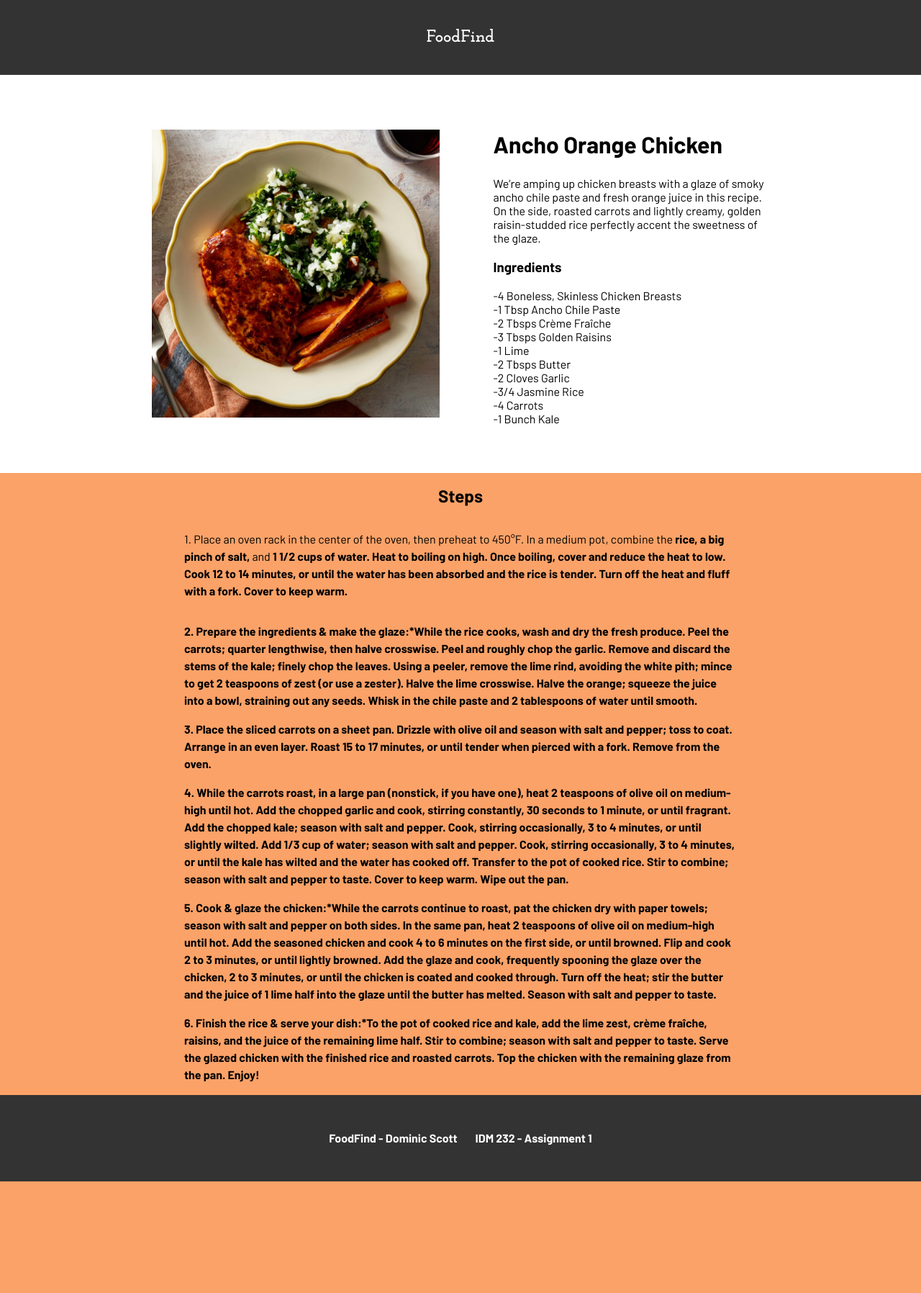
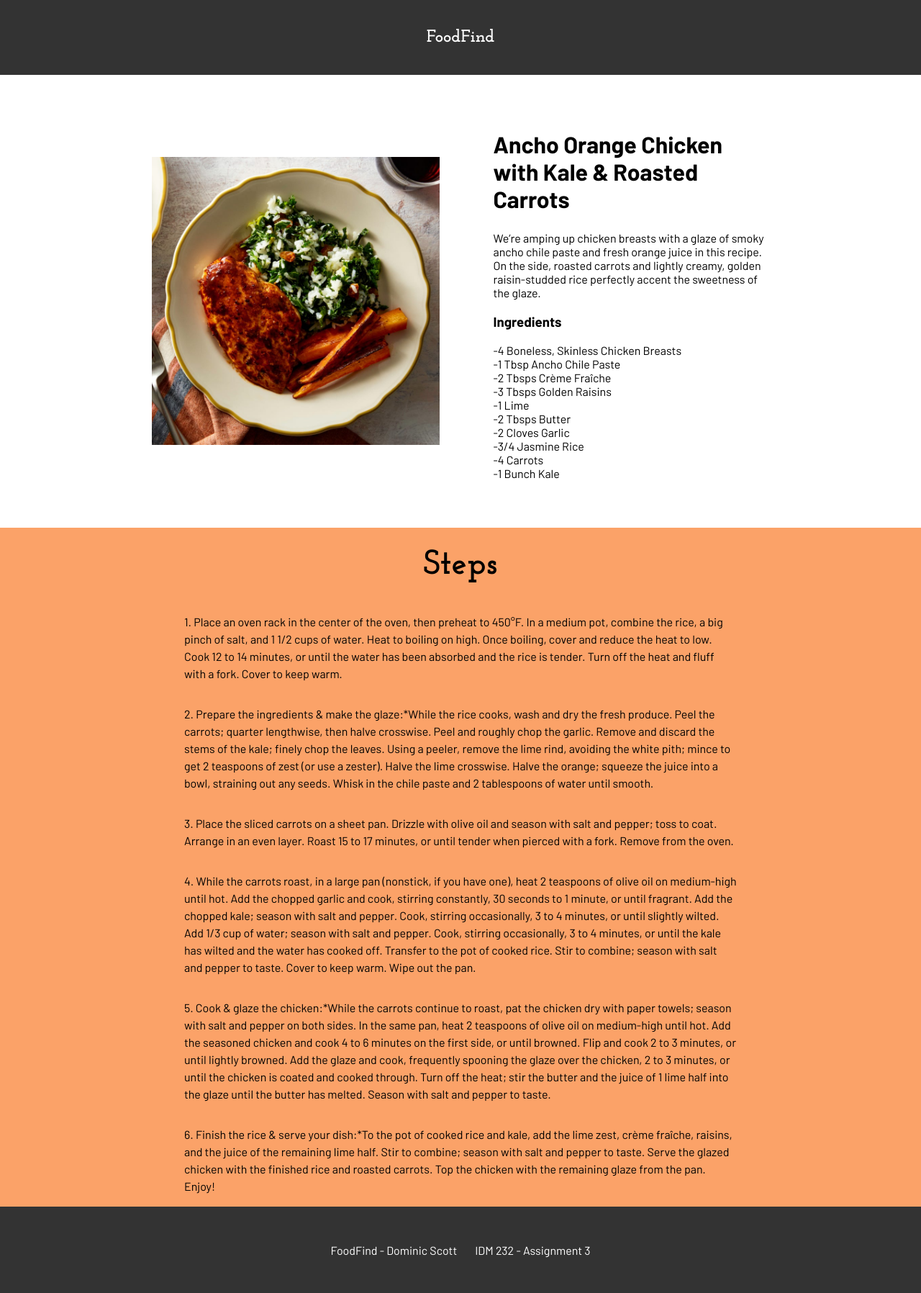
Before and after one commit to domthescott/idm232-ds3765, a PHP site: page /hwk03/index.html in a window 1280 px wide. Shown: the whole page at 72% size. Before the commit the page ends 1641 px from the top, so only its background shows below. Run offline with PHP 8.4, Linux system fonts and the light colour scheme.

Commit message:
Media queries

```diff
--- a/hwk03/index.html
+++ b/hwk03/index.html
@@ -3,7 +3,7 @@
 
 <head>
   <meta charset="utf-8">
-  <title>Static Recipe Home Page</title>
+  <title>hwk03</title>
   <meta name="author" content="">
   <meta name="description" content="">
   <meta name="viewport" content="width=device-width, initial-scale=1">
@@ -28,7 +28,8 @@
     <img class="recipeimage" src="Images/Ancho-OrangeChicken.jpg">
 
     <div class="recipenameandingredients">
-        <h2 class="recipename">Ancho Orange Chicken</h2>
+        <h2 class="recipename">Ancho Orange Chicken with Kale & Roasted Carrots</h2>
+
 
         <p>Weʼre amping up chicken breasts with a glaze of smoky ancho chile paste and fresh orange juice in this recipe. On the side, roasted carrots and lightly creamy, golden raisin-studded rice perfectly accent the sweetness of the glaze.</p>
         <div class="ingredients">
@@ -58,23 +59,23 @@
  <div class="recipecontentbottom">
    <div class="stepscontainer">
 
-    <h2>Steps</h2>
-    <p class="steps">1. Place an oven rack in the center of the oven, then preheat to 450°F. In a medium pot, combine the <strong>rice, a big pinch of salt,</strong> and <strong>1 1/2 cups of water.<strong> Heat to boiling on high. Once boiling, cover and reduce the heat to low. Cook 12 to 14 minutes, or until the water has been absorbed and the rice is tender. Turn off the heat and fluff with a fork. Cover to keep warm.
+    <h2 class="stepsheader">Steps</h2>
+    <p class="steps">1. Place an oven rack in the center of the oven, then preheat to 450°F. In a medium pot, combine the rice, a big pinch of salt, and 1 1/2 cups of water. Heat to boiling on high. Once boiling, cover and reduce the heat to low. Cook 12 to 14 minutes, or until the water has been absorbed and the rice is tender. Turn off the heat and fluff with a fork. Cover to keep warm.
     </p>
     <p>
-2. Prepare the ingredients & make the glaze:*While the rice cooks, wash and dry the fresh produce. Peel the <strong>carrots;</strong> quarter lengthwise, then halve crosswise. Peel and roughly chop the <strong>garlic.</strong> Remove and discard the stems of the <strong>kale;</strong> finely chop the leaves. Using a peeler, remove the <strong>lime</strong> rind, avoiding the white pith; mince to get 2 teaspoons of zest (or use a zester). Halve the lime crosswise. Halve the <strong>orange;</strong> squeeze the juice into a bowl, straining out any seeds. Whisk in the <strong>chile paste</strong> and <strong>2 tablespoons of water</strong> until smooth.
+2. Prepare the ingredients & make the glaze:*While the rice cooks, wash and dry the fresh produce. Peel the carrots; quarter lengthwise, then halve crosswise. Peel and roughly chop the garlic. Remove and discard the stems of the kale; finely chop the leaves. Using a peeler, remove the lime rind, avoiding the white pith; mince to get 2 teaspoons of zest (or use a zester). Halve the lime crosswise. Halve the orange; squeeze the juice into a bowl, straining out any seeds. Whisk in the chile paste and 2 tablespoons of water until smooth.
 </p>
 <p>
-3. Place the <strong>sliced carrots</strong> on a sheet pan. Drizzle with olive oil and season with salt and pepper; toss to coat. Arrange in an even layer. Roast 15 to 17 minutes, or until tender when pierced with a fork. Remove from the oven.
+3. Place the sliced carrots on a sheet pan. Drizzle with olive oil and season with salt and pepper; toss to coat. Arrange in an even layer. Roast 15 to 17 minutes, or until tender when pierced with a fork. Remove from the oven.
 </p>
 <p>
-4. While the carrots roast, in a large pan (nonstick, if you have one), heat 2 teaspoons of olive oil on medium-high until hot. Add the <strong>chopped garlic</strong> and cook, stirring constantly, 30 seconds to 1 minute, or until fragrant. Add the <strong>chopped kale;</strong> season with salt and pepper. Cook, stirring occasionally, 3 to 4 minutes, or until slightly wilted. Add <strong>1/3 cup of water;</strong> season with salt and pepper. Cook, stirring occasionally, 3 to 4 minutes, or until the kale has wilted and the water has cooked off. Transfer to the pot of <strong>cooked rice.</strong> Stir to combine; season with salt and pepper to taste. Cover to keep warm. Wipe out the pan.
+4. While the carrots roast, in a large pan (nonstick, if you have one), heat 2 teaspoons of olive oil on medium-high until hot. Add the chopped garlic and cook, stirring constantly, 30 seconds to 1 minute, or until fragrant. Add the chopped kale; season with salt and pepper. Cook, stirring occasionally, 3 to 4 minutes, or until slightly wilted. Add 1/3 cup of water; season with salt and pepper. Cook, stirring occasionally, 3 to 4 minutes, or until the kale has wilted and the water has cooked off. Transfer to the pot of cooked rice. Stir to combine; season with salt and pepper to taste. Cover to keep warm. Wipe out the pan.
 </p>
 <p>
-5. Cook & glaze the chicken:*While the carrots continue to roast, pat the <strong>chicken</strong> dry with paper towels; season with salt and pepper on both sides. In the same pan, heat 2 teaspoons of olive oil on medium-high until hot. Add the seasoned chicken and cook 4 to 6 minutes on the first side, or until browned. Flip and cook 2 to 3 minutes, or until lightly browned. Add the <strong>glaze</strong> and cook, frequently spooning the glaze over the chicken, 2 to 3 minutes, or until the chicken is coated and cooked through. Turn off the heat; stir the <strong>butter</strong> and <strong>the juice of 1 lime half</strong> into the glaze until the butter has melted. Season with salt and pepper to taste.
+5. Cook & glaze the chicken:*While the carrots continue to roast, pat the chicken dry with paper towels; season with salt and pepper on both sides. In the same pan, heat 2 teaspoons of olive oil on medium-high until hot. Add the seasoned chicken and cook 4 to 6 minutes on the first side, or until browned. Flip and cook 2 to 3 minutes, or until lightly browned. Add the glaze and cook, frequently spooning the glaze over the chicken, 2 to 3 minutes, or until the chicken is coated and cooked through. Turn off the heat; stir the butter and the juice of 1 lime half into the glaze until the butter has melted. Season with salt and pepper to taste.
 </p>
 <p>
-6. Finish the rice & serve your dish:*To the pot of <strong>cooked rice and kale,</strong> add the <strong>lime zest, crème fraîche, raisins,</strong> and <strong>the juice of the remaining lime half.</strong> Stir to combine; season with salt and pepper to taste. Serve the <strong>glazed chicken</strong> with the finished rice and <strong>roasted carrots.</strong> Top the chicken with the remaining glaze from the pan. Enjoy!
+6. Finish the rice & serve your dish:*To the pot of cooked rice and kale, add the lime zest, crème fraîche, raisins, and the juice of the remaining lime half. Stir to combine; season with salt and pepper to taste. Serve the glazed chicken with the finished rice and roasted carrots. Top the chicken with the remaining glaze from the pan. Enjoy!
 </p>
 
 
@@ -95,7 +96,7 @@
             FoodFind - Dominic Scott
         </div>
         <div class="footer-right">
-            IDM 232 - Assignment 1
+            IDM 232 - Assignment 3
         </div>
     </div>
 </footer>
--- a/hwk03/stylesheet.css
+++ b/hwk03/stylesheet.css
@@ -23,8 +23,11 @@ body {margin: 0;}
 
 .recipeimage {
     height: 400px;
+}
 
-}
+@media (max-width: 769px) {
+    .recipeimage {height: 70vw}
+   }
 
     .recipecontenttop {
 
@@ -35,13 +38,33 @@ flex-direction: row;
 justify-content: center;
 align-items: center;}
 
+@media (max-width: 480px) {
+ .recipecontenttop {flex-direction: column;}
+}
+
+@media (max-width: 769px) {
+    .recipecontenttop {flex-direction: column;
+    justify-content: center;
+align-items: center;}
+
+   }
+
+
 
     .recipename {font-size: 32px;}
+
+    @media (max-width: 480px) {
+        .recipename {font-size: 26px;}
+       }
 
     .recipenameandingredients {
    width: 30vw;
         margin-left: 75px;
         font-family: 'Barlow', sans-serif;}
+
+        @media (max-width: 769px) {
+            .recipenameandingredients {width: 80vw}
+           }
 
 .recipecontentbottom {
     font-family: 'Barlow', sans-serif;
@@ -52,6 +75,9 @@ justify-content: center;}
 
 .steps {  font-family: 'Barlow', sans-serif;}
 
+.stepsheader {font-family: 'Josefin Slab', serif;
+font-size: 48px;}
+
 .stepscontainer {
     display: flex;
     flex-direction: column;
@@ -59,6 +85,14 @@ justify-content: center;}
     align-items: center;
     line-height: 150%;
 }
+
+@media (max-width: 769px) {
+    .stepscontainer {
+    width: 80vw;
+    }
+
+   }
+
 
 
     footer {
```
